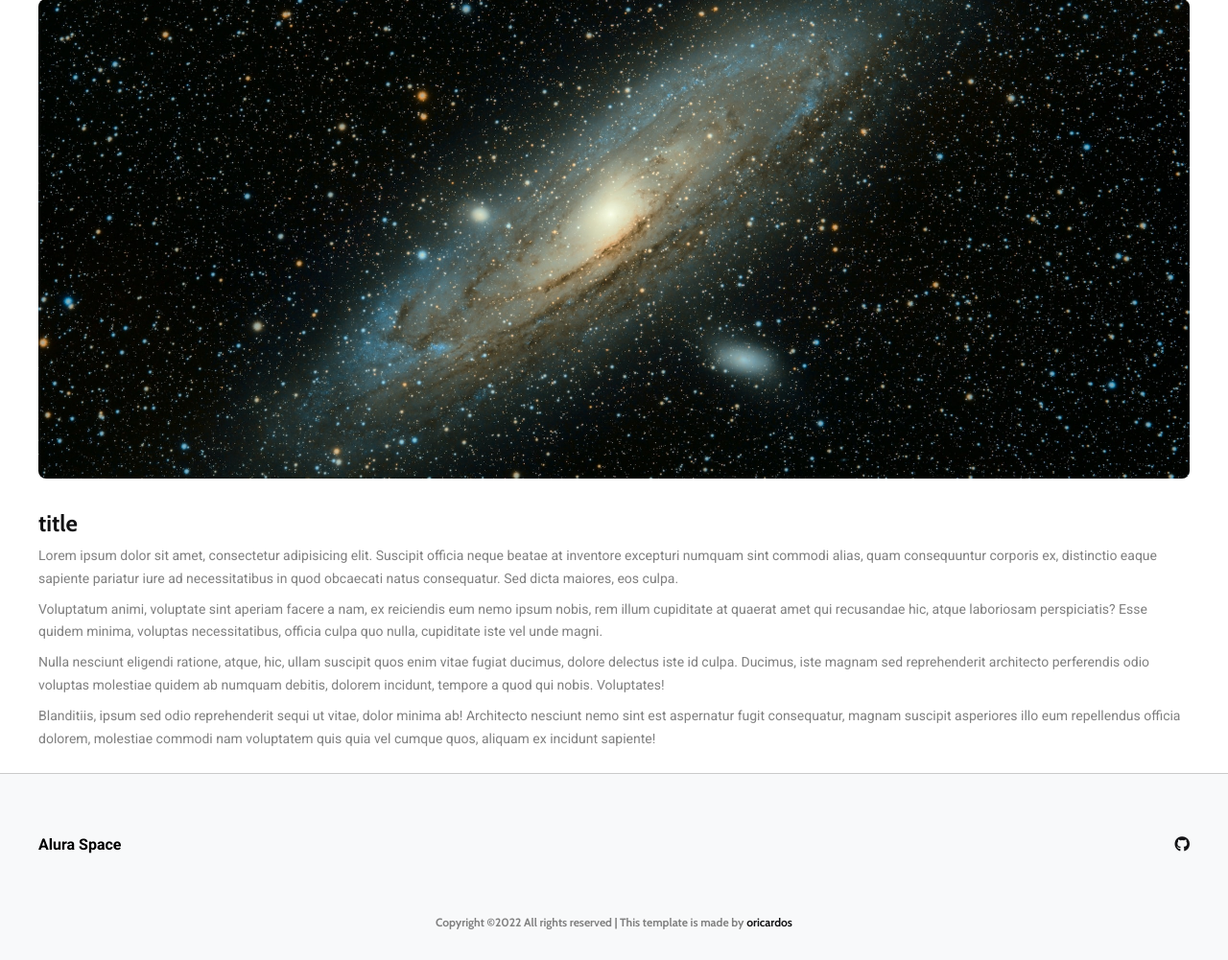
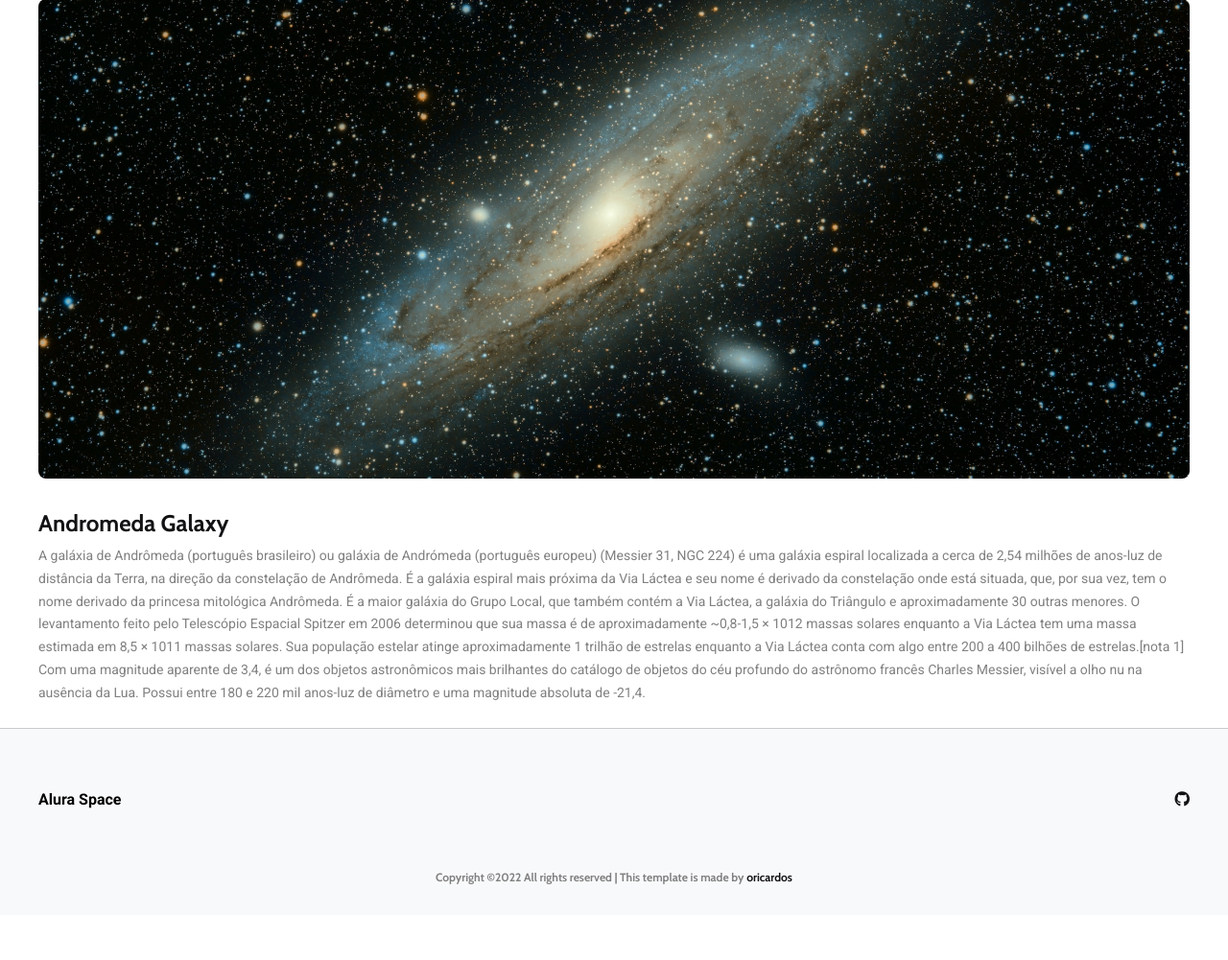
Before and after one commit to oricardos/space, a Django app: page /article in a window 1280 px wide. Shown: the part 149-1150 px from the top of the page at 96% size. After the commit the page ends 1071 px from the top, so only its background shows below. Run offline with Django 4.2, Linux system fonts and the light colour scheme; some libraries are stand-ins or nearby versions.

Commit message:
conclusao

```diff
--- a/galeria/templates/galeria/article.html
+++ b/galeria/templates/galeria/article.html
@@ -7,22 +7,11 @@
             <img src="{% static 'assets/img01.jpg' %}" alt="" class="article__img">
 
             <div>
-                <h1 class="article__title">title</h1>
+                <h1 class="article__title">Andromeda Galaxy</h1>
                 <p class="article__text">
-                    Lorem ipsum dolor sit amet, consectetur adipisicing elit. Suscipit officia neque beatae at inventore excepturi numquam sint commodi alias, quam consequuntur corporis ex, distinctio eaque sapiente pariatur iure ad necessitatibus in quod obcaecati natus consequatur. Sed dicta maiores, eos culpa.
-                </p>
+                    A galáxia de Andrômeda (português brasileiro) ou galáxia de Andrómeda (português europeu) (Messier 31, NGC 224) é uma galáxia espiral localizada a cerca de 2,54 milhões de anos-luz de distância da Terra, na direção da constelação de Andrômeda. É a galáxia espiral mais próxima da Via Láctea e seu nome é derivado da constelação onde está situada, que, por sua vez, tem o nome derivado da princesa mitológica Andrômeda. É a maior galáxia do Grupo Local, que também contém a Via Láctea, a galáxia do Triângulo e aproximadamente 30 outras menores. O levantamento feito pelo Telescópio Espacial Spitzer em 2006 determinou que sua massa é de aproximadamente ~0,8-1,5 × 1012 massas solares enquanto a Via Láctea tem uma massa estimada em 8,5 × 1011 massas solares. Sua população estelar atinge aproximadamente 1 trilhão de estrelas enquanto a Via Láctea conta com algo entre 200 a 400 bilhões de estrelas.[nota 1]
 
-                <p class="article__text">
-                    Voluptatum animi, voluptate sint aperiam facere a nam, ex reiciendis eum nemo ipsum nobis, rem illum cupiditate at quaerat amet qui recusandae hic, atque laboriosam perspiciatis? Esse quidem minima, voluptas necessitatibus, officia culpa quo nulla, cupiditate iste vel unde magni.
-                </p>
-
-                <p class="article__text">
-                    Nulla nesciunt eligendi ratione, atque, hic, ullam suscipit quos enim vitae fugiat ducimus, dolore delectus iste id culpa. Ducimus, iste magnam sed reprehenderit architecto perferendis odio voluptas molestiae quidem ab numquam debitis, dolorem incidunt, tempore a quod qui nobis. Voluptates!
-                </p>
-
-                <p class="article__text">
-                    Blanditiis, ipsum sed odio reprehenderit sequi ut vitae, dolor minima ab! Architecto nesciunt nemo sint est aspernatur fugit consequatur, magnam suscipit asperiores illo eum repellendus officia dolorem, molestiae commodi nam voluptatem quis quia vel cumque quos, aliquam ex incidunt sapiente!
-                </p>
+Com uma magnitude aparente de 3,4, é um dos objetos astronômicos mais brilhantes do catálogo de objetos do céu profundo do astrônomo francês Charles Messier, visível a olho nu na ausência da Lua. Possui entre 180 e 220 mil anos-luz de diâmetro e uma magnitude absoluta de -21,4.</p>
             </div>
         </div>
     </div>
--- a/galeria/templates/galeria/index.html
+++ b/galeria/templates/galeria/index.html
@@ -8,8 +8,8 @@
                 <img src="{% static '/assets/img01.jpg' %}" alt="img-article" class="articles__img">
 
                 <div class="article__content">
-                    <h1 class="article__title">News Needs to Meet Its Audiences Where They Are</h1>
-                    <p class="article__text">Lorem ipsum dolor sit amet consectetur adipisicing elit. In voluptatem inventore quod asperiores voluptate similique corporis amet vero distinctio sunt aliquam, nobis voluptatum. Rem, amet dolor illo corporis et aliquid?</p>
+                    <h1 class="article__title">Andromeda Galaxy</h1>
+                    <p class="article__text">A galáxia de Andrômeda (português brasileiro) ou galáxia de Andrómeda (português europeu) (Messier 31, NGC 224) é uma galáxia espiral localizada a cerca de 2,54 milhões de anos-luz de distância da Terra, na direção da constelação de Andrômeda. É a galáxia espiral mais próxima da Via Láctea e seu nome é derivado da constelação onde está situada, que, por sua vez, tem o nome derivado da princesa mitológica Andrômeda. É a maior galáxia do Grupo Local, que também contém a Via Láctea, a galáxia do Triângulo...</p>
                 </div>
             </a>
         </article>
@@ -19,7 +19,7 @@
                 <img src="{% static '/assets/img02.jpg' %}" alt="img-article" class="articles__img">
 
                 <div class="article__content">
-                    <h1 class="article__title">News Needs to Meet Its Audiences Where They Are</h1>
+                    <h1 class="article__title">Supernova</h1>
                     <p class="article__text">Lorem ipsum dolor sit amet consectetur adipisicing elit. In voluptatem inventore quod asperiores voluptate similique corporis amet vero distinctio sunt aliquam, nobis voluptatum. Rem, amet dolor illo corporis et aliquid?</p>
                 </div>
             </a>
```
